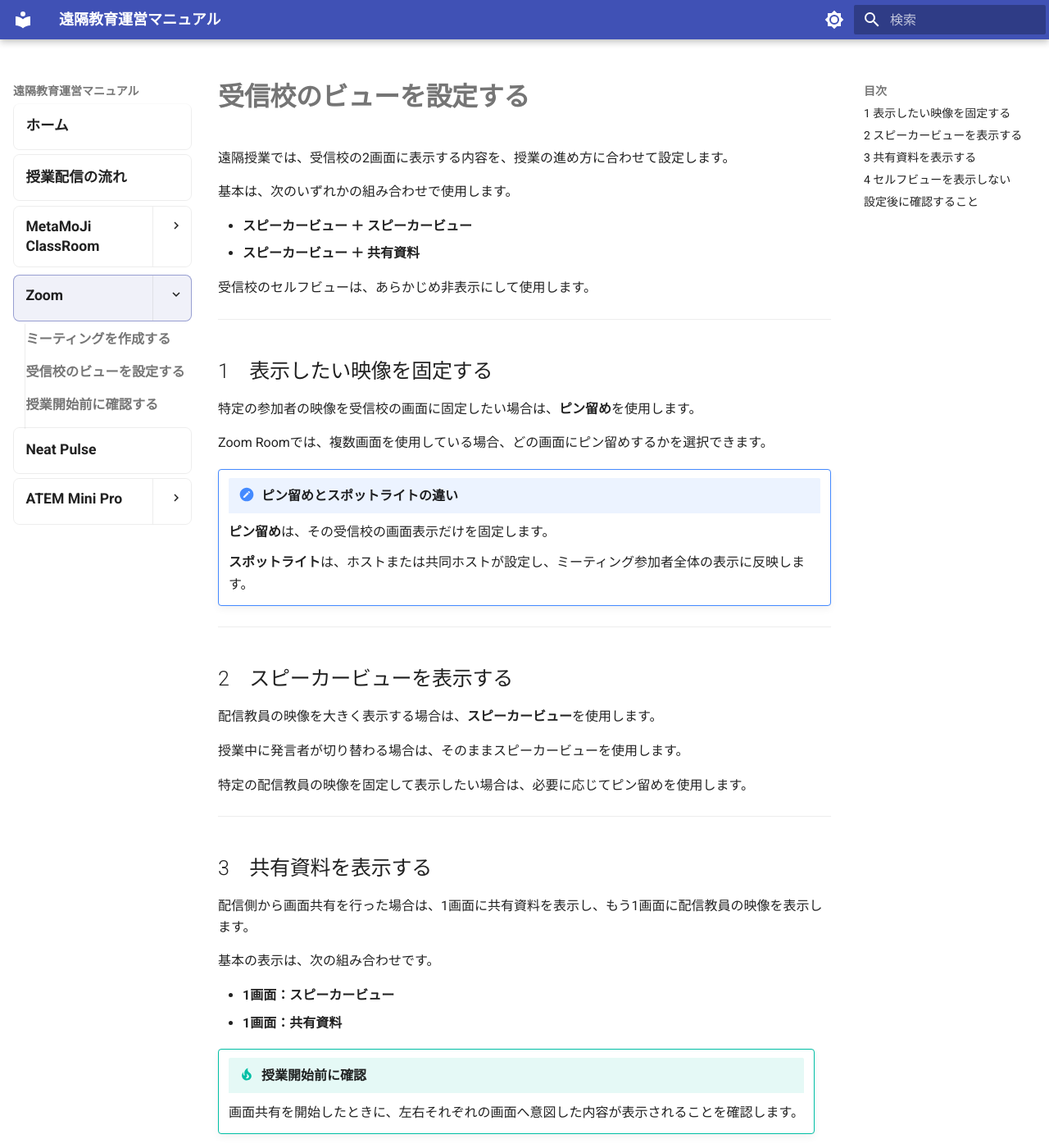
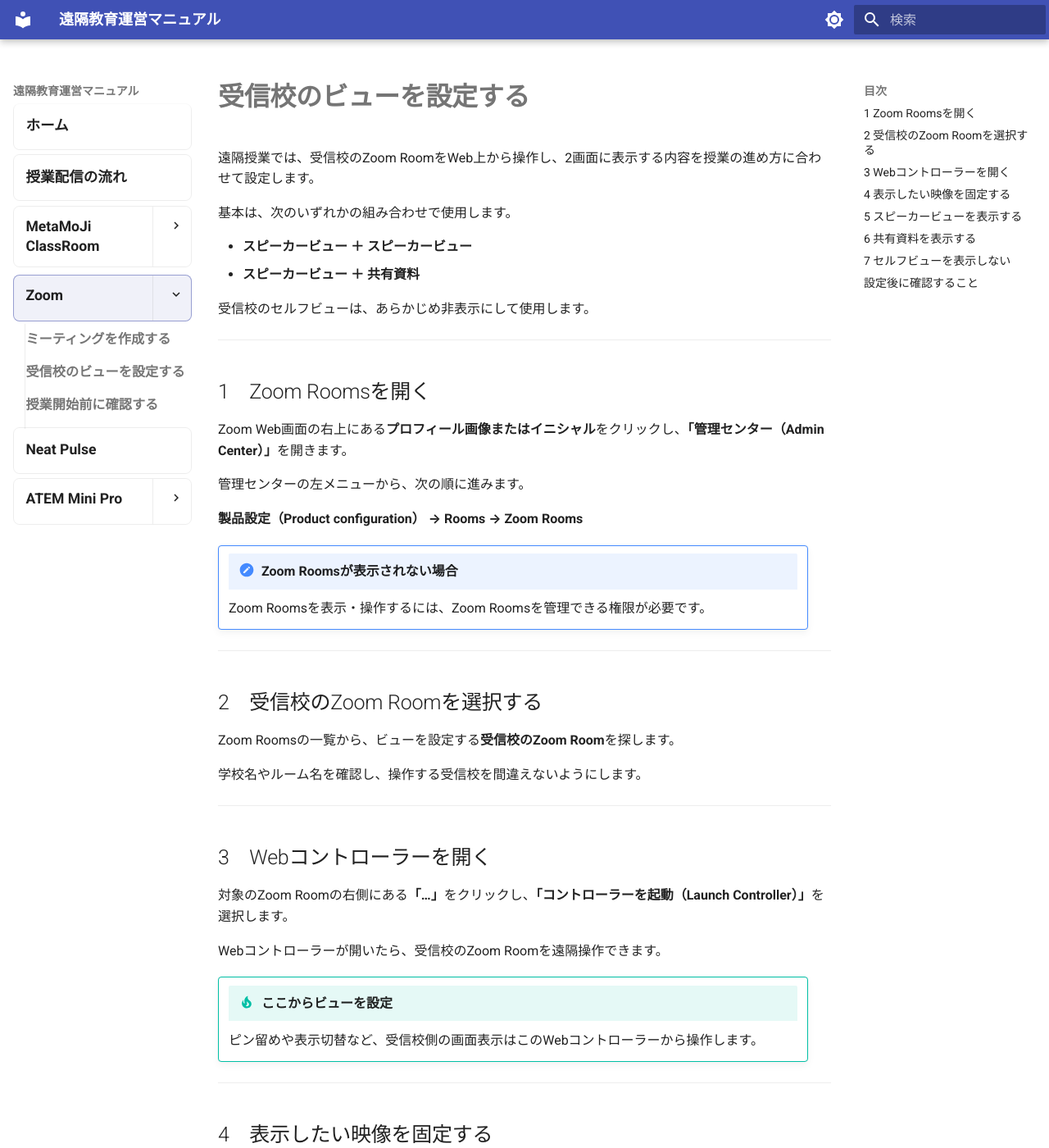
Before and after one commit to a-recs/remote-manual, an MkDocs documentation site: the page built from docs/zoom/02-receiver-view.md, in a window 1280 px wide and 1400 px high. Shown: the whole window at 82% size. Built offline with MkDocs 1.6.1 and Material for MkDocs 9.7.7, drawn with Linux system fonts in a browser that asks for light colours; some of the changed text lies outside the part shown.

Commit message:
Add Zoom Rooms navigation to receiver view guide

```diff
--- a/docs/zoom/02-receiver-view.md
+++ b/docs/zoom/02-receiver-view.md
@@ -1,6 +1,6 @@
 # 受信校のビューを設定する
 
-遠隔授業では、受信校の2画面に表示する内容を、授業の進め方に合わせて設定します。
+遠隔授業では、受信校のZoom RoomをWeb上から操作し、2画面に表示する内容を授業の進め方に合わせて設定します。
 
 基本は、次のいずれかの組み合わせで使用します。
 
@@ -11,7 +11,39 @@
 
 ---
 
-## 1　表示したい映像を固定する
+## 1　Zoom Roomsを開く
+
+Zoom Web画面の右上にある**プロフィール画像またはイニシャル**をクリックし、**「管理センター（Admin Center）」**を開きます。
+
+管理センターの左メニューから、次の順に進みます。
+
+**製品設定（Product configuration） → Rooms → Zoom Rooms**
+
+!!! note "Zoom Roomsが表示されない場合"
+    Zoom Roomsを表示・操作するには、Zoom Roomsを管理できる権限が必要です。
+
+---
+
+## 2　受信校のZoom Roomを選択する
+
+Zoom Roomsの一覧から、ビューを設定する**受信校のZoom Room**を探します。
+
+学校名やルーム名を確認し、操作する受信校を間違えないようにします。
+
+---
+
+## 3　Webコントローラーを開く
+
+対象のZoom Roomの右側にある**「…」**をクリックし、**「コントローラーを起動（Launch Controller）」**を選択します。
+
+Webコントローラーが開いたら、受信校のZoom Roomを遠隔操作できます。
+
+!!! tip "ここからビューを設定"
+    ピン留めや表示切替など、受信校側の画面表示はこのWebコントローラーから操作します。
+
+---
+
+## 4　表示したい映像を固定する
 
 特定の参加者の映像を受信校の画面に固定したい場合は、**ピン留め**を使用します。
 
@@ -24,7 +56,7 @@ Zoom Roomでは、複数画面を使用している場合、どの画面にピ
 
 ---
 
-## 2　スピーカービューを表示する
+## 5　スピーカービューを表示する
 
 配信教員の映像を大きく表示する場合は、**スピーカービュー**を使用します。
 
@@ -34,7 +66,7 @@ Zoom Roomでは、複数画面を使用している場合、どの画面にピ
 
 ---
 
-## 3　共有資料を表示する
+## 6　共有資料を表示する
 
 配信側から画面共有を行った場合は、1画面に共有資料を表示し、もう1画面に配信教員の映像を表示します。
 
@@ -48,7 +80,7 @@ Zoom Roomでは、複数画面を使用している場合、どの画面にピ
 
 ---
 
-## 4　セルフビューを表示しない
+## 7　セルフビューを表示しない
 
 受信校自身のカメラ映像は、授業中の表示を分かりやすくするため、**セルフビューを非表示**にして使用します。
 
```
